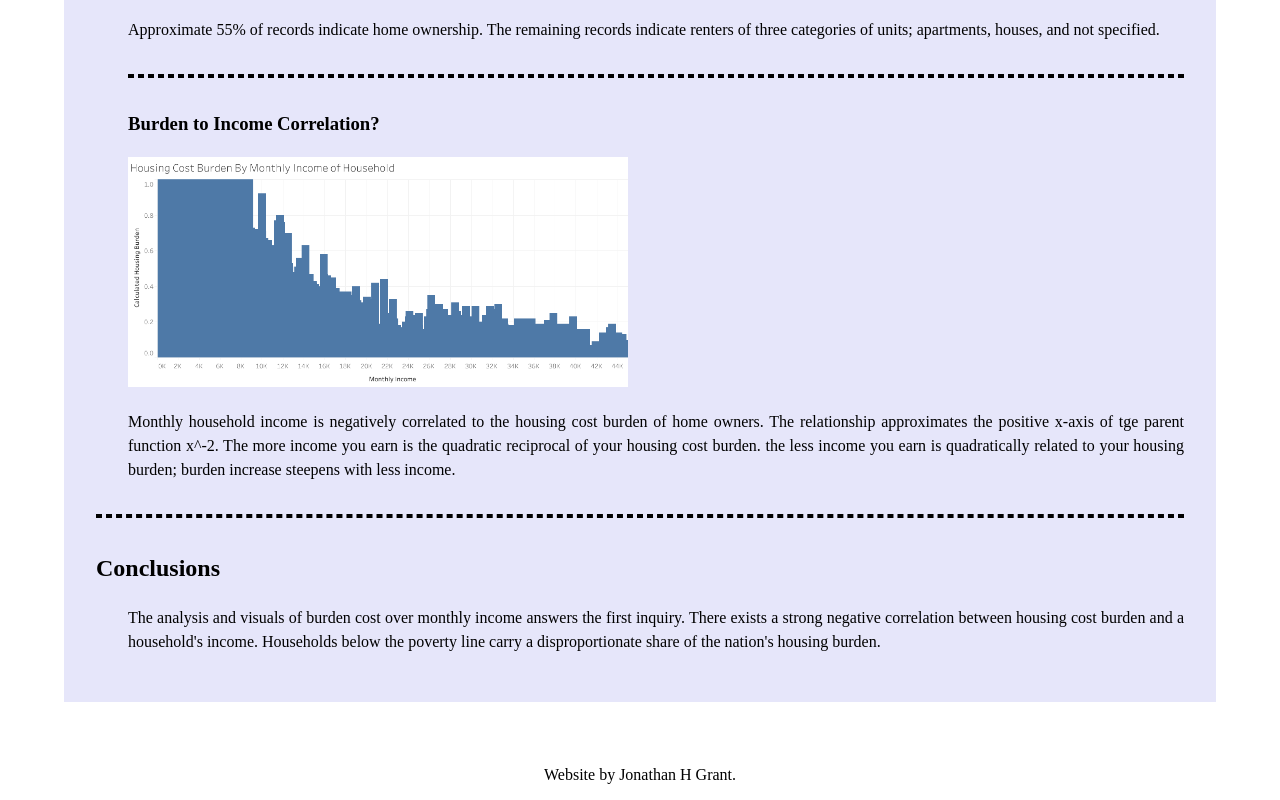
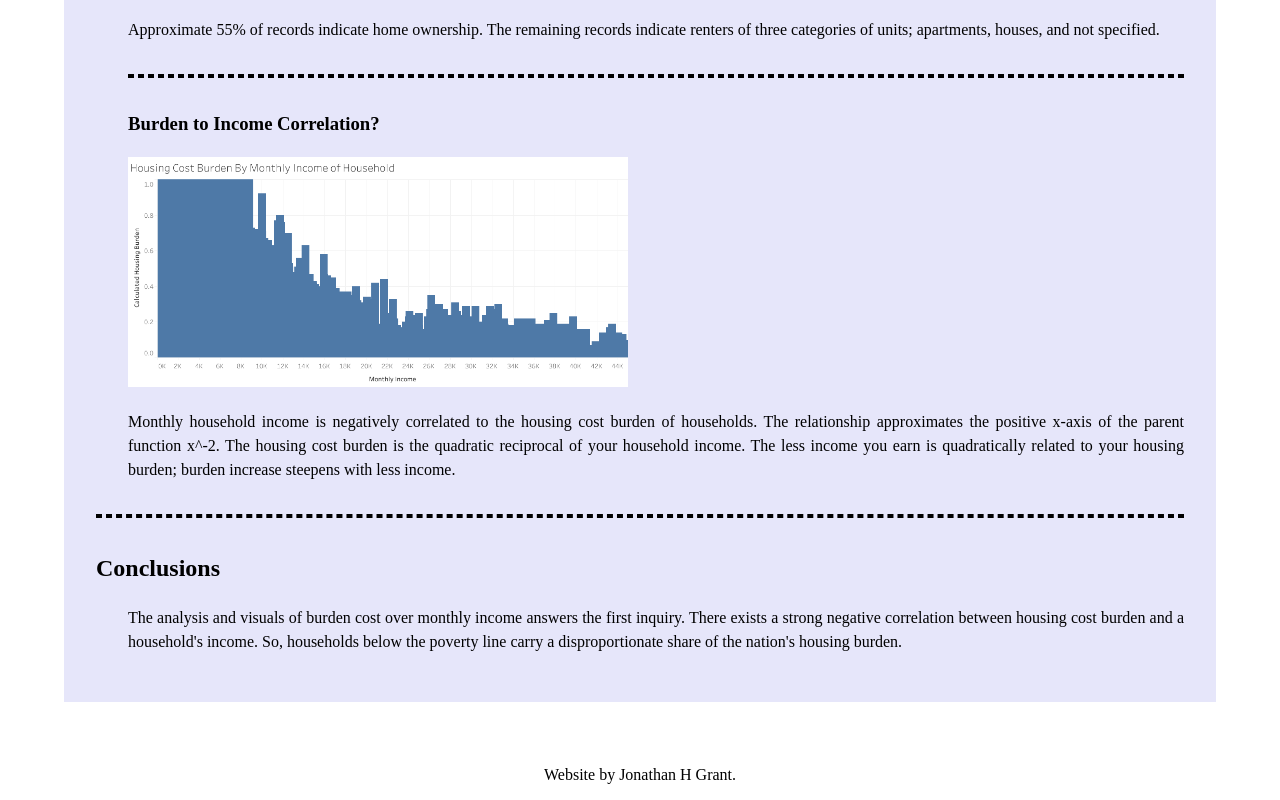
Before and after one commit to JonathanGrant92/cs1030-data-analysis-project, a plain HTML site: page index.html in a window 1280 px wide. Shown: the part 3816-4616 px from the top of the page. Drawn offline with Linux system fonts and the light colour scheme.

Commit message:
revision: analysis and conclusion typos and ambiguity.

```diff
--- a/index.html
+++ b/index.html
@@ -156,12 +156,12 @@
 			<hr>
 			<h3>Burden to Income Correlation?</h3>
 			<img src="images/housing-cost-burden-over-monthly-income-graph.png" width="500">
-			<p>Monthly household income is negatively correlated to the housing cost burden of home owners. The relationship approximates the positive x-axis of tge parent function x^-2. The more income you earn is the quadratic reciprocal of your housing cost burden. the less income you earn is quadratically related to your housing burden; burden increase steepens with less income.</p>
+			<p>Monthly household income is negatively correlated to the housing cost burden of households. The relationship approximates the positive x-axis of the parent function x^-2. The housing cost burden is the quadratic reciprocal of your household income. The less income you earn is quadratically related to your housing burden; burden increase steepens with less income.</p>
 		</section>
 		<hr>
 		<h2 id="conclusions">Conclusions</h2>
 		<section>
-			<p>The analysis and visuals of burden cost over monthly income answers the first inquiry. There exists a strong negative correlation between housing cost burden and a household's income. Households below the poverty line carry a disproportionate share of the nation's housing burden.</p>
+			<p>The analysis and visuals of burden cost over monthly income answers the first inquiry. There exists a strong negative correlation between housing cost burden and a household's income. So, households below the poverty line carry a disproportionate share of the nation's housing burden.</p>
 		</section>
 	</main>
 
```
